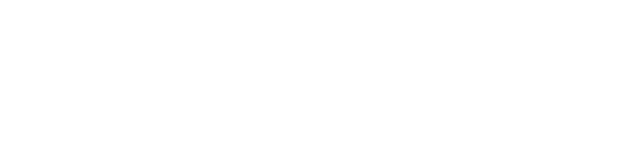
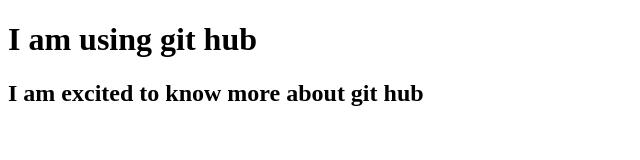
Before and after one commit to Shafiul88/My-first-website, a plain HTML site: page index.html in a window 1280 px wide. Shown: the whole page, without its empty margins (0-640 px from the left). Drawn offline with Linux system fonts and the light colour scheme.

Commit message:
new added header

```diff
--- a/index.html
+++ b/index.html
@@ -6,6 +6,7 @@
     <title>Document</title>
 </head>
 <body>
-
+    <h1>I am using git hub</h1>
+    <h2>I am excited to know more about git hub</h2>
 </body>
 </html>
```
Also changed, not shown: 1 other file.
